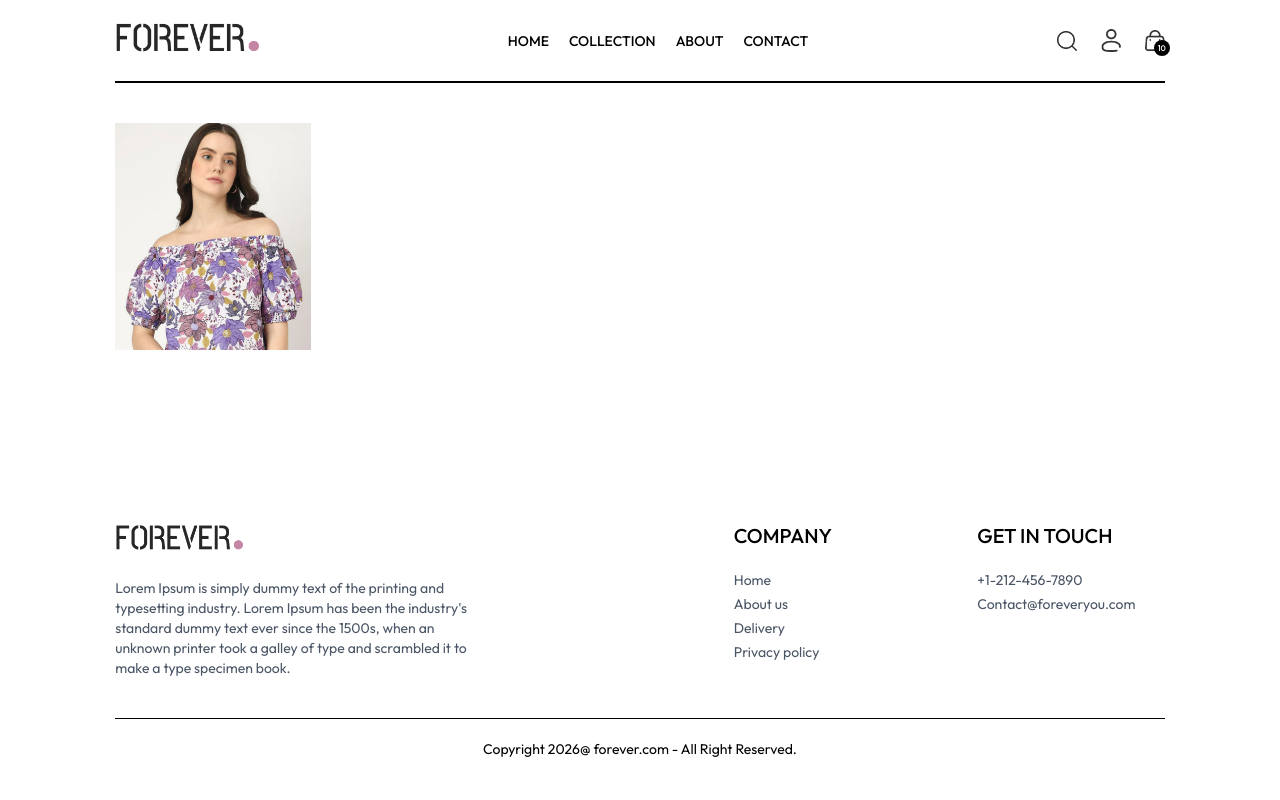
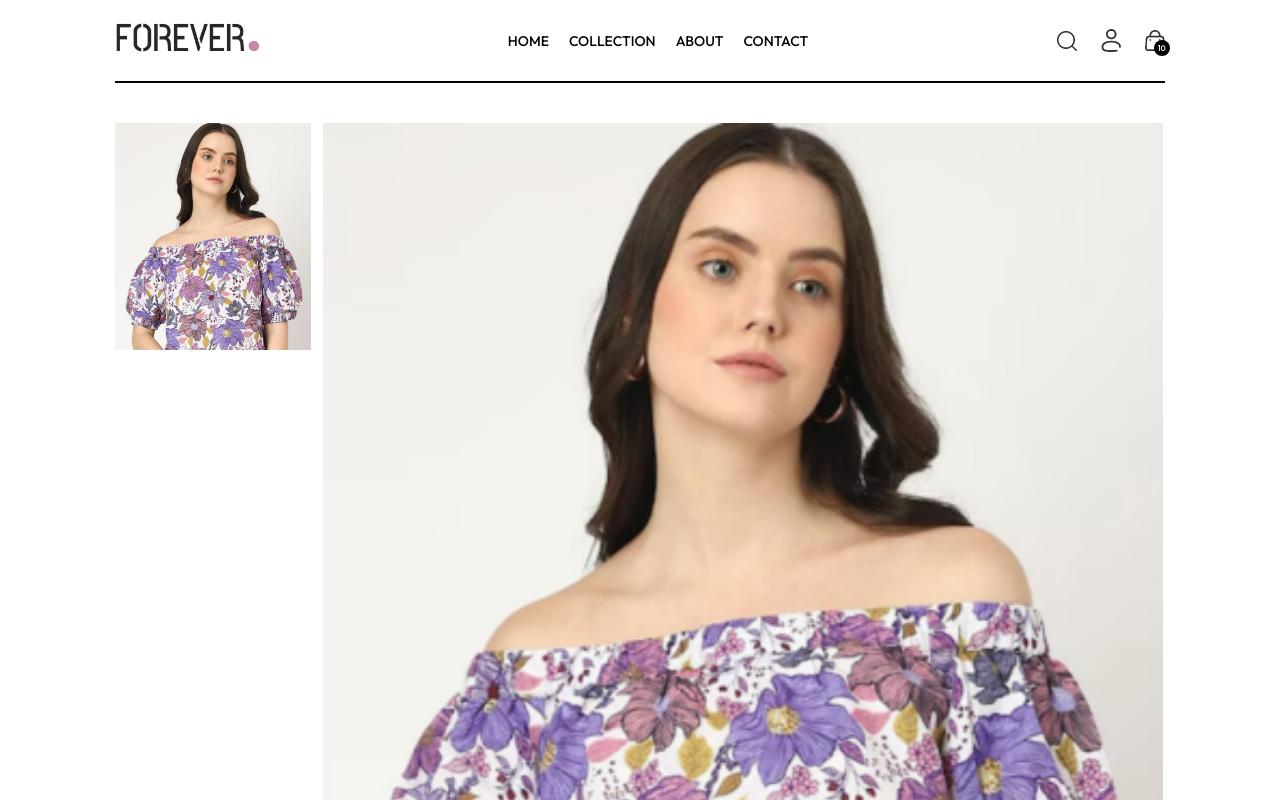
Before and after one commit to Felix3242/e-commerce, a React (Vite) app in the folder frontend/: page /product/aaaaa in a window 1280 px wide. Shown: the top 800 px of the page. Built offline with nearby package versions, Linux system fonts and the light colour scheme.

Commit message:
finished product images

```diff
--- a/frontend/src/pages/Product.jsx
+++ b/frontend/src/pages/Product.jsx
@@ -34,13 +34,21 @@ const Product = () => {
           <div className='flex sm:flex-col overflow-x-auto sm:overflow-y-scroll justify-between sm:justify-normal sm:w-[18.7%] w-full'>
             {productData.image.map((item, index) => (
               <img
+                onClick={() => setImage(item)}
                 key={index}
                 src={item}
                 className='w-[24%] sm:w-full sm:mb-3 flex-shrink-0 cursor-pointer'
+                alt=""
               />
             ))}
           </div>
+          <div className='w-full sm:w-[80%]'>
+            <img className='w-full h-auto' src={image} alt="" />
+          </div>
         </div>
+
+        {/* Product Info */}
+
       </div>
     </div>
   ) : <div className="opacity-0"></div>
```
